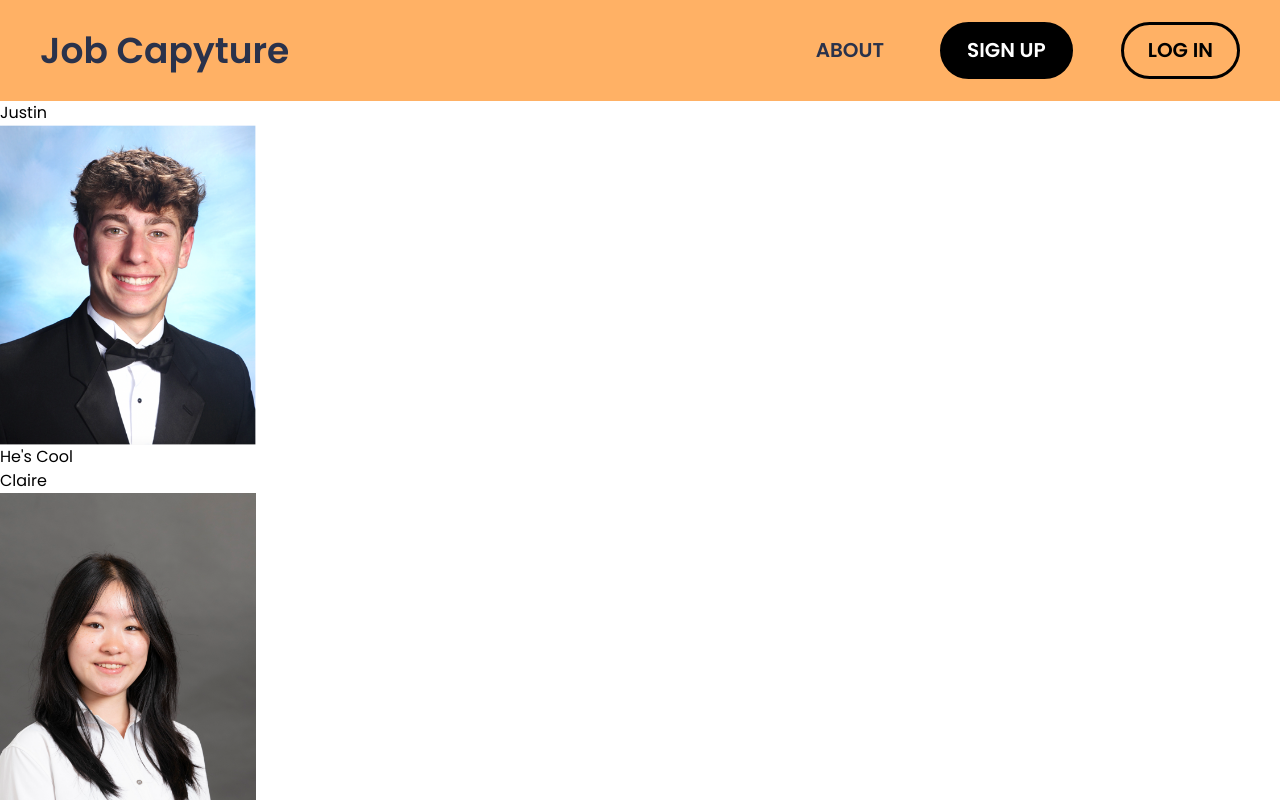
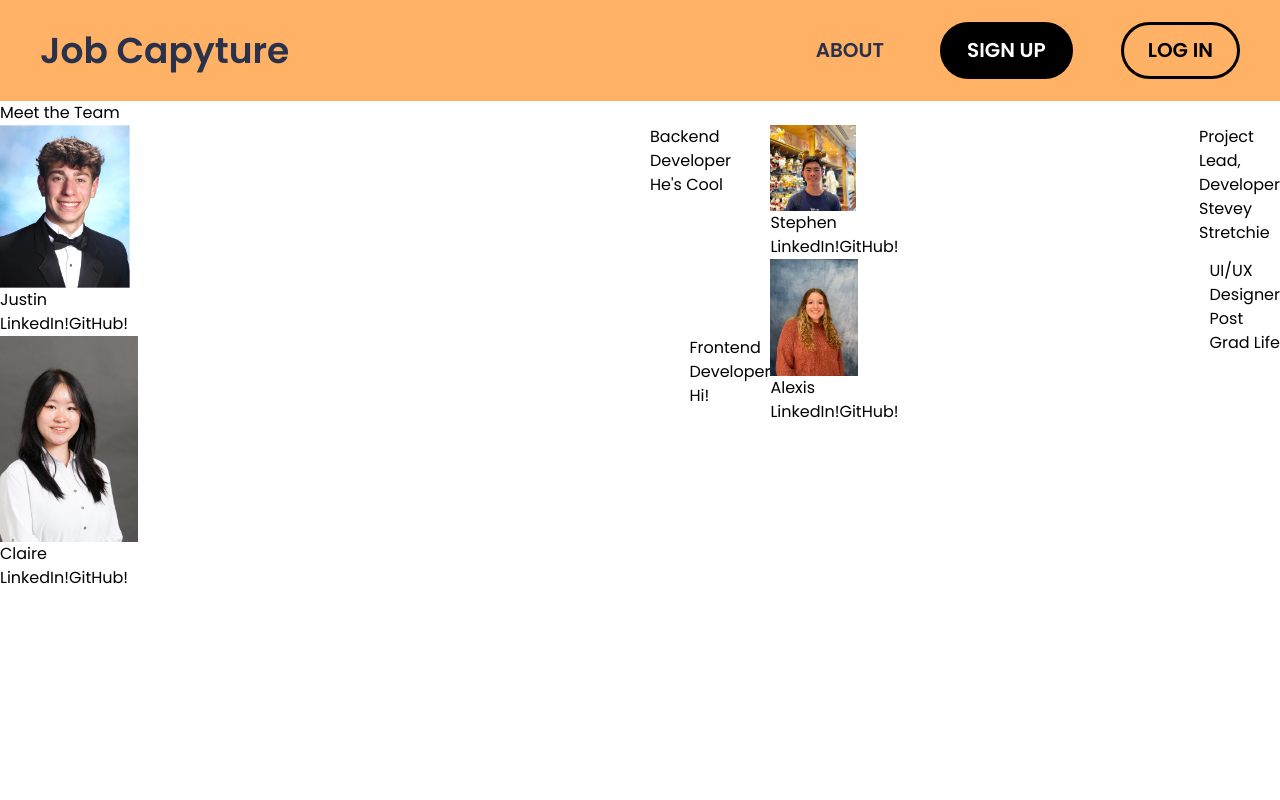
Before and after one commit to heavens-potato/winter-project, a React (Create React App) app in the folder hydrohire/: page /about in a window 1280 px wide. Shown: the top 800 px of the page. Built offline with nearby package versions, Linux system fonts and the light colour scheme; no server answers.

Commit message:
started to style about cards and webpage

```diff
--- a/hydrohire/src/About.js
+++ b/hydrohire/src/About.js
@@ -7,6 +7,8 @@ function About(){
     <>
       <Navbar/>
       <div>
+        <h1>Meet the Team</h1>
+        <div class = "flex flex column">
           <div>
             <div>
               <AboutCard name = 'Justin'></AboutCard>
@@ -24,6 +26,7 @@ function About(){
             </div>
           </div>
         </div>
+      </div>
     </>
   );
 }
--- a/hydrohire/src/AboutCard.js
+++ b/hydrohire/src/AboutCard.js
@@ -2,22 +2,31 @@ import justinProf from './assets/img/Justin.png';
 import claireProf from './assets/img/Claire.jpg';
 import stephenProf from './assets/img/Stephen.jpg';
 import alexisProf from './assets/img/Alexis.JPG';
-import { Description } from '@mui/icons-material';
 
-// Map holding descriptions
+// Map holding info for each person
 const map = new Map();
-map.set('Justin', {description: 'He\'s Cool', img: justinProf});
-map.set('Claire', {description: 'Hi!', img: claireProf});
-map.set('Stephen', {description: "Stevey Stretchie", img: stephenProf});
-map.set('Alexis', {description: "Post Grad Life", img: alexisProf});
-
+map.set('Justin', {description: 'He\'s Cool', title: 'Backend Developer', img: justinProf, li: 'https://www.linkedin.com/in/justin-glazer/', gh: 'https://github.com/justin-glazer'});
+map.set('Claire', {description: 'Hi!', title: 'Frontend Developer', img: claireProf, li: 'https://www.linkedin.com/in/claire-s-chen/', gh: 'https://github.com/cc13985'});
+map.set('Stephen', {description: "Stevey Stretchie", title: 'Project Lead, Developer', img: stephenProf, li:'https://www.linkedin.com/in/stephen-wu-210a96304/' ,gh: 'https://github.com/heavens-potato'});
+map.set('Alexis', {description: "Post Grad Life", title: 'UI/UX Designer', img: alexisProf, li:'https://www.linkedin.com/in/alexis-giobbi/', gh: 'https://github.com/alexisgiobbi'});
 
 function AboutCard({name}) {
     return (
         <>
-            <text>{name}</text>
-            <img src={map.get(name).img} style={{ maxWidth: '20%' }}></img>
-            <text>{map.get(name).description}</text>
+            <div class="flex flex-row">
+                <div> {/* Left Half */}
+                    <img src={map.get(name).img} style={{ maxWidth: '20%' }}></img>
+                    <h1>{name}</h1>
+                    <div>
+                        <button onClick={()=> window.open(map.get(name).li, "_blank")}>LinkedIn!   </button>
+                        <button onClick={()=> window.open(map.get(name).gh, "_blank")}>GitHub!</button>
+                    </div>
+                </div>
+                <div> {/* Right Half */}
+                    <h2>{map.get(name).title}</h2>
+                    <p>{map.get(name).description}</p>
+                </div>
+            </div>
         </>
     );
 }
```
Lines whose indentation alone changed are shown as unchanged.
